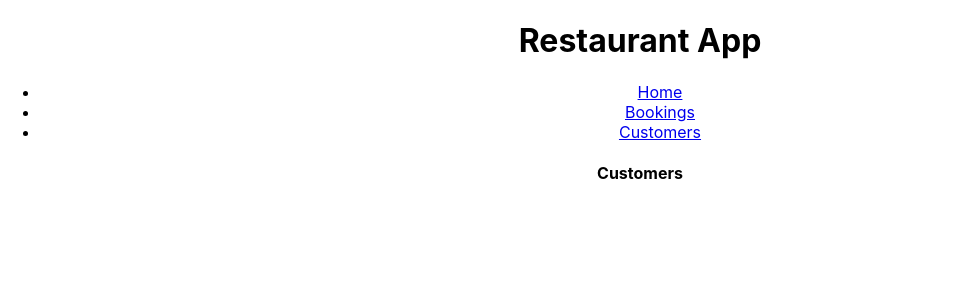
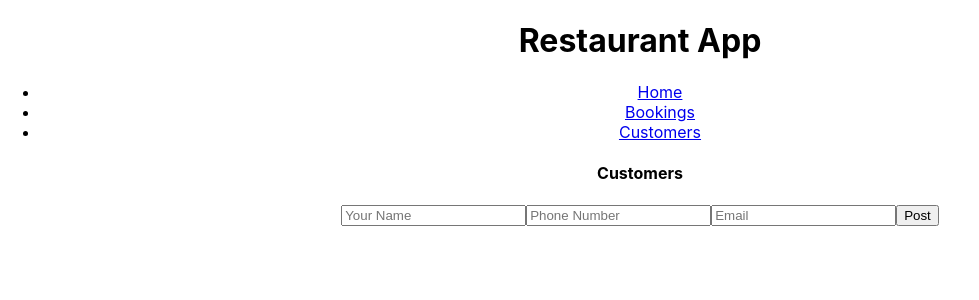
Before and after one commit to alex-woods89/Restaurant-Project, a React (Create React App) app in the folder client/: page /customers in a window 1280 px wide. Shown: the top 300 px of the page, without its empty margins (0-979 px from the left). Built offline with nearby package versions, Linux system fonts and the light colour scheme.

Commit message:
customer form added to customer js

```diff
--- a/client/src/customers/components/Customer.js
+++ b/client/src/customers/components/Customer.js
@@ -1,8 +1,10 @@
 import React from 'react';
+import CustomerForm from './CustomerForm';
 
 const Customer = () => (
     <div>
         <h4>Customers</h4>
+        <CustomerForm />
     </div>
 )
 
```
